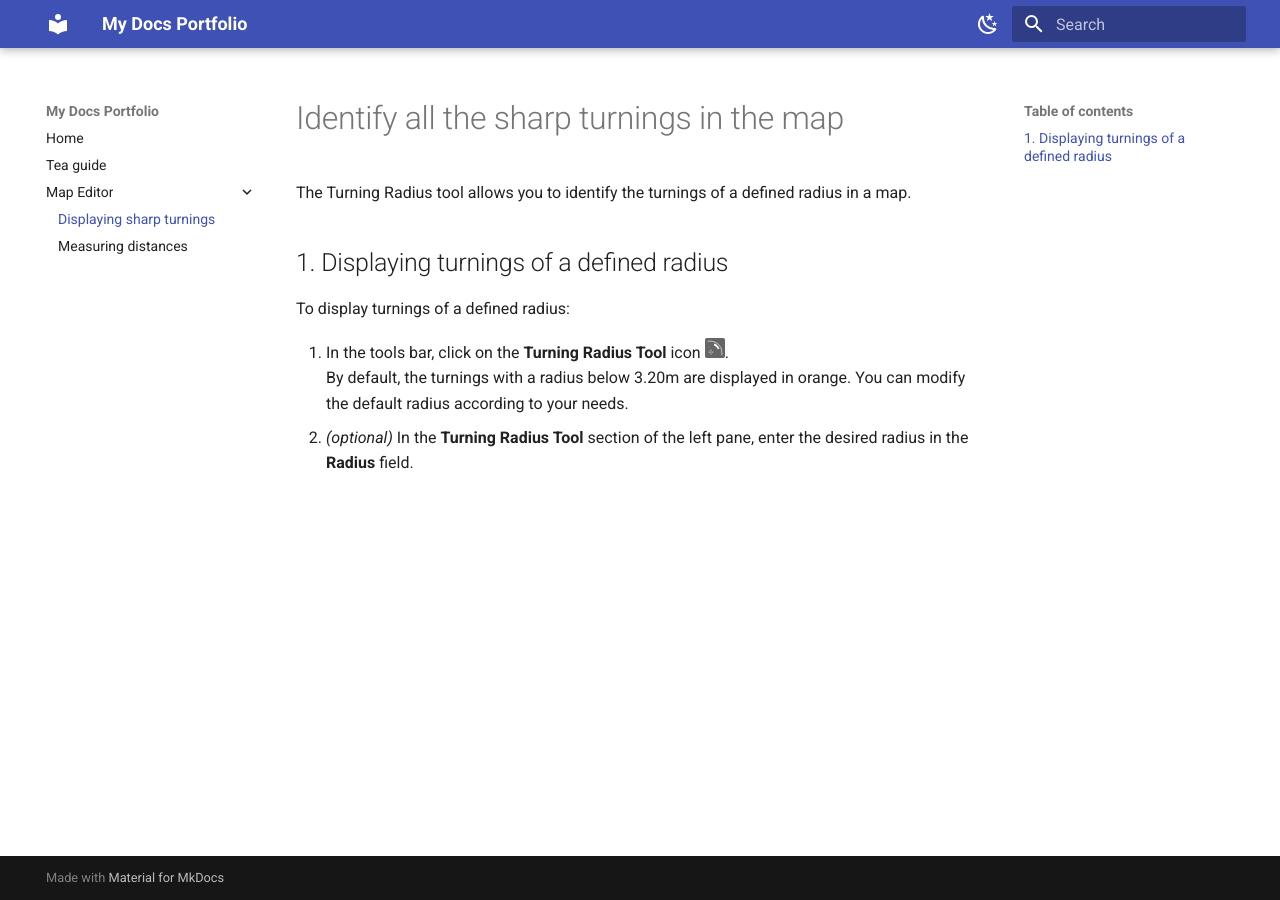
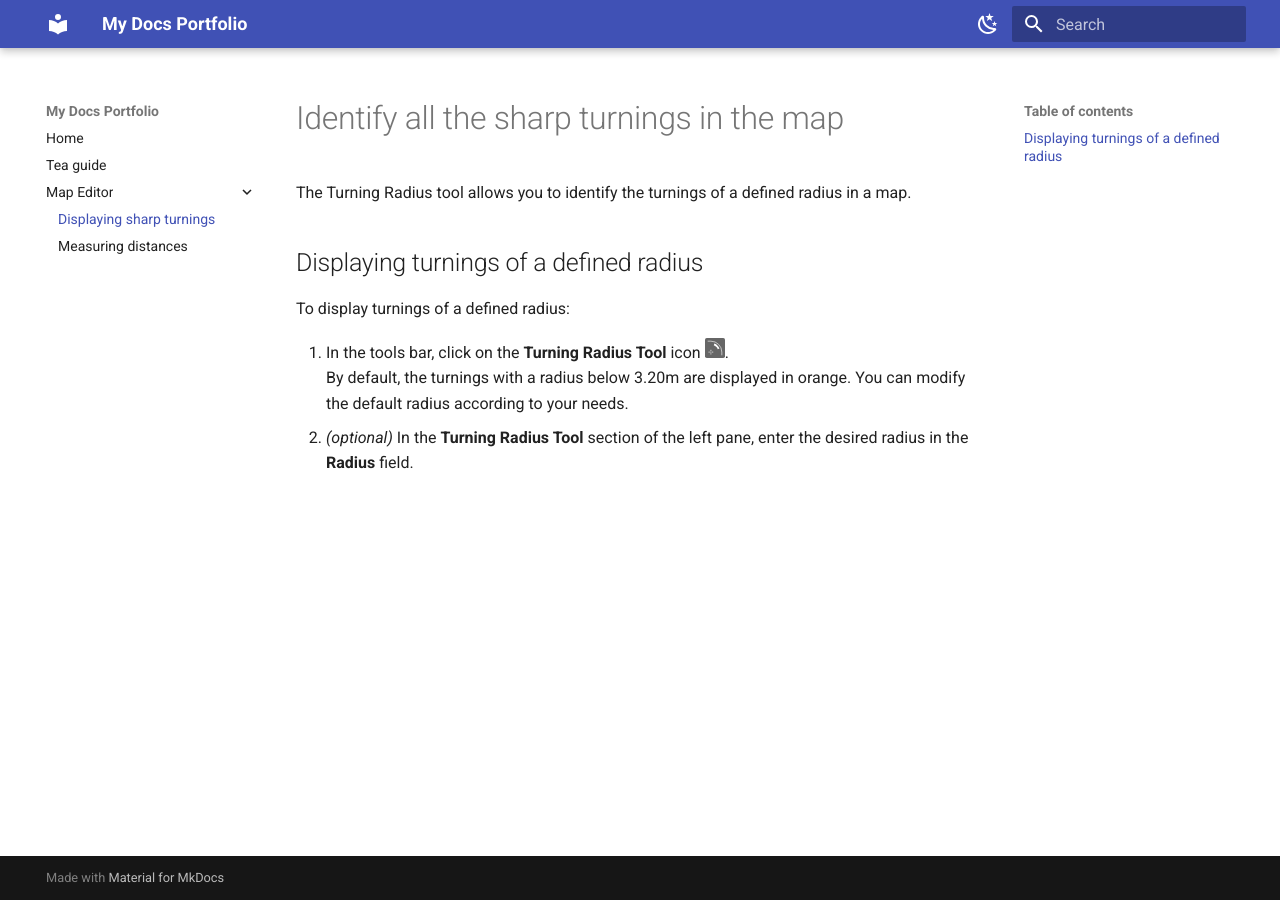
Before and after one commit to cecilelng/my-docs-portfolio, an MkDocs documentation site: the page built from docs/map-editor/radius.md, in a window 1280 px wide. Built offline with MkDocs 1.6.1 and Material for MkDocs 9.7.7, drawn with Linux system fonts in a browser that asks for light colours.

Commit message:
Remove the numbered title

```diff
--- a/docs/map-editor/radius.md
+++ b/docs/map-editor/radius.md
@@ -7,7 +7,7 @@ description: Learn how to display the sharp turnings in a map.
 
 The Turning Radius tool allows you to identify the turnings of a defined radius in a map.
 
-## 1. Displaying turnings of a defined radius
+## Displaying turnings of a defined radius
 To display turnings of a defined radius:
 
 1. In the tools bar, click on the **Turning Radius Tool** icon ![Turning radius](images/radius.svg){ width="20" height="20" }.
```
